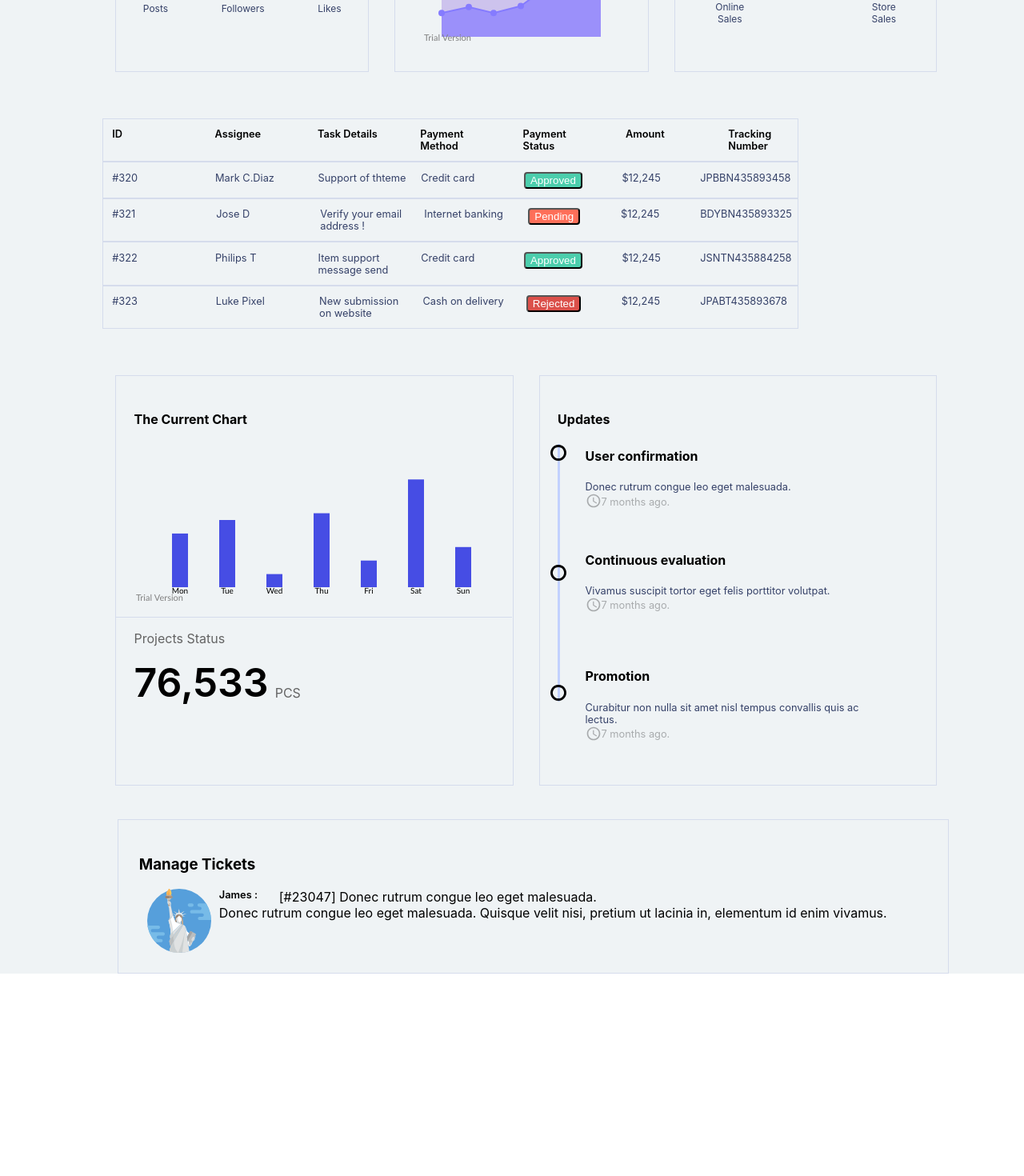
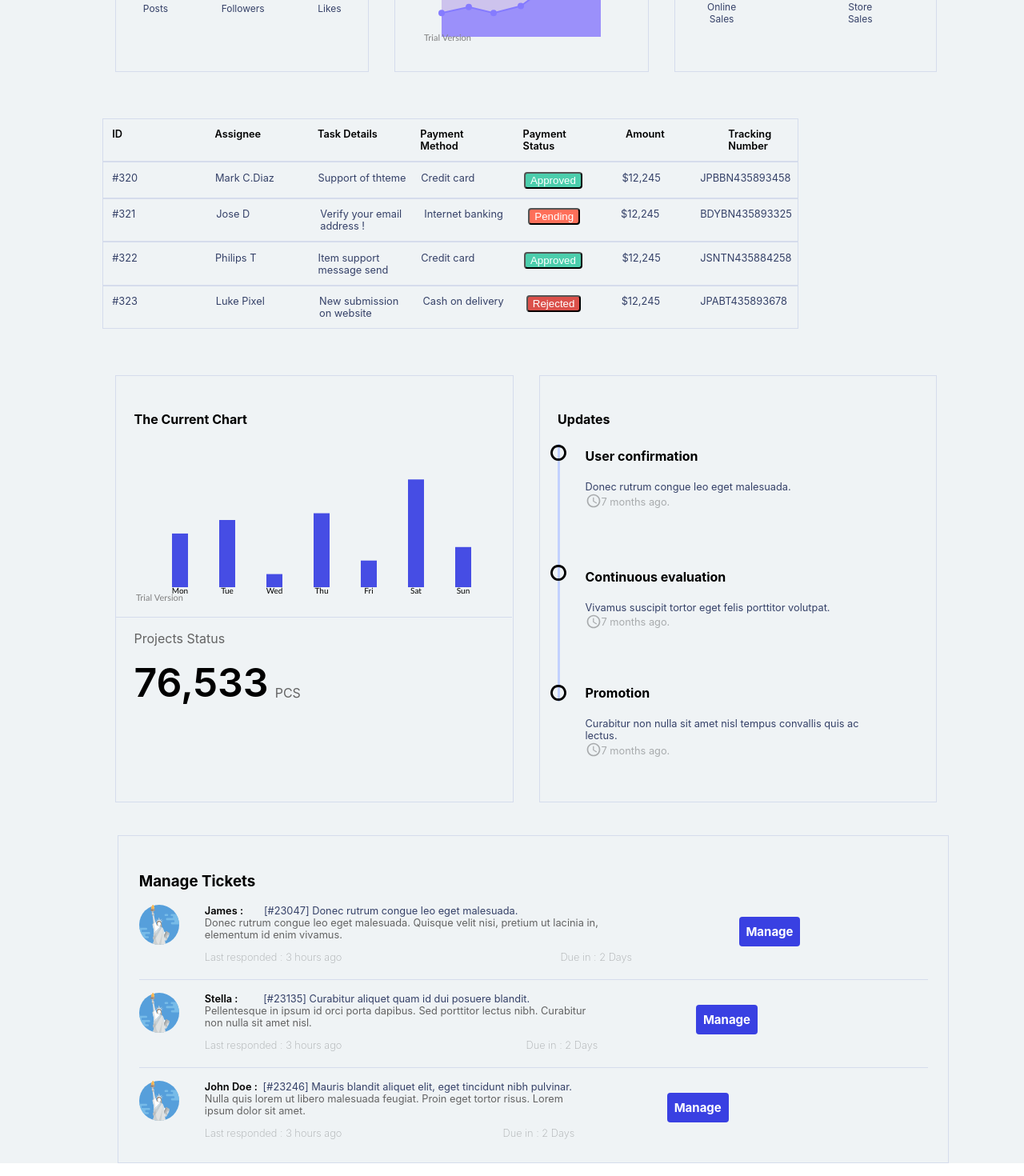
Before and after one commit to nehapadage/Liberty, a React (Create React App) app: page / in a window 1280 px wide. Shown: the part 746-2216 px from the top of the page at 80% size. Before the commit the page ends 1979 px from the top, so only its background shows below. Built offline with nearby package versions, Linux system fonts and the light colour scheme.

Commit message:
7 commit

```diff
--- a/src/Components/libertyPage.css
+++ b/src/Components/libertyPage.css
@@ -2,6 +2,22 @@
     width: 100%;
     height: auto;
     background-color: #EFF3F5;
+}
+
+#justify{
+    width: 85%;
+    display: flex;
+    flex-direction: row;
+    justify-content: space-between;
+
+}
+
+#justify1{
+    width: 85%;
+    display: flex;
+    flex-direction: row;
+    justify-content: space-between;
+    font-size: 12px;
 }
 
 #rows{
@@ -14,7 +30,7 @@
     flex-direction: row;
     width: 80%;
     margin-left: 11%;
-    background-color: white;
+    /* background-color: white; */
     margin-top: 1em;
 }
 
@@ -135,11 +151,13 @@
 }
 
 #card {
-    width: '70%';
-    padding: '10%';
-    border: '1px solid #d5dcec';
-    display: 'flex';
-    flex-direction: 'row'
+    width: 95%;
+     padding: 10%;
+      border: 1px solid #d5dcec;
+       display: flex;
+        flex-direction: row;
+         justify-content: center ;
+         background-color: white;
 }
 
 #cards {
@@ -222,6 +240,55 @@
     /* margin-top: 1em; */
     text-align: start;
     width: 100%;
+}
+
+#name1234 {
+    font-weight: 400;
+    font-size: 0.8rem;
+    color: #354168;
+    /* margin-top: 1em; */
+    text-align: start;
+    width: 90%;
+    /* margin-left: 5.3em; */
+}
+
+#name12345 {
+    font-weight: 400;
+    font-size: 0.8rem;
+    color: #636363;
+    /* margin-top: 1em; */
+    text-align: start;
+    width: 80%;
+    /* margin-left: 5.7em; */
+}
+
+#name123456 {
+    font-weight: 200;
+    font-size: 0.8rem;
+    color: #A8ABAD;
+    margin-top: 1em;
+    text-align: start;
+    width: 80%;
+    /* margin-left: 5.7em; */
+    display: flex;
+    flex-direction: row;
+    justify-content: space-between;
+}
+
+#manage{
+    color: white;
+    font-size: 15px;
+    background-color: #3940e2;
+    padding: 15%;
+    width: -moz-fit-content;
+    width: fit-content;
+    /* margin-left: -8%; */
+    border-radius: 4px;
+    margin-top: 1em;
+}
+
+#colText{
+    margin-left: 2em;
 }
 
 #name14 {
@@ -310,7 +377,7 @@
 
 #infos12 {
     margin: 2em;
-    margin-top: 0em;
+    margin-top: 1.3em;
 }
 
 #infos13 {
@@ -332,6 +399,15 @@
     width: 110%;
     margin-left: -1.5em;
     margin-top: 1em
+}
+
+#bar3 {
+    padding: 0.5px;
+    background-color: #d5dcec;
+    width: 100%;
+    /* margin-left: -1.5em; */
+    margin-top: 1em;
+    margin-bottom: 1em;
 }
 
 #bullet {
@@ -446,6 +522,19 @@
 
 }
 
+
+@media only screen and (max-width: 750px) {
+    #cols{
+        flex-direction: column;
+    }
+    #colText{
+        margin-left: 0em;
+    }
+    #manage{
+        padding: 0.5em;
+    }
+}
+
 @media only screen and (max-width: 1050px) {
     #cards {
         display: flex;
--- a/src/Components/libertyPage.jsx
+++ b/src/Components/libertyPage.jsx
@@ -439,7 +439,7 @@
                     }} id='boxes'> */}
                     <div id='boxes1'>
 
-                        <Card id='card' style={{ width: '80%', padding: '10%', border: '1px solid #d5dcec', display: 'flex', flexDirection: 'row', justifyContent: 'center' }}>
+                        <Card id='card' >
                             <PeopleIcon color="primary" fontSize="large" />
                             <div style={{ marginLeft: '2em' }}>
                                 <Card.Body id='text'>New Users</Card.Body>
@@ -447,7 +447,7 @@
                             </div>
                         </Card>
 
-                        <Card style={{ width: '80%', padding: '10%', border: '1px solid #d5dcec', display: 'flex', flexDirection: 'row', justifyContent: 'center' }}>
+                        <Card id='card'>
                             <CheckCircleOutlinedIcon color="primary" fontSize="large" />
                             <div style={{ marginLeft: '2em' }}>
                                 <Card.Body id='text'>New Feedbacks</Card.Body>
@@ -458,7 +458,7 @@
                     </div>
 
                     <div id='boxes'>
-                        <Card style={{ width: '80%', padding: '10%', border: '1px solid #d5dcec', display: 'flex', flexDirection: 'row', justifyContent: 'center' }}>
+                        <Card id='card'>
                             <img src={require("../assets/trophy.svg")} alt="" width="25" />
                             <div style={{ marginLeft: '2em' }}>
                                 <Card.Body id='text'>Employees</Card.Body>
@@ -466,7 +466,7 @@
                             </div>
                         </Card>
 
-                        <Card style={{ width: '80%', padding: '10%', border: '1px solid #d5dcec', display: 'flex', flexDirection: 'row', justifyContent: 'center' }}>
+                        <Card id='card'>
                             <GpsFixedIcon color="primary" fontSize="large" />
                             <div style={{ marginLeft: '2em' }}>
                                 <Card.Body id='text'>Total Sales</Card.Body>
@@ -530,21 +530,13 @@
                     </Card>
                     <Card id="cardTest2" >
                         <div className="d-flex flex-column" style={{ width: "100%" }}>
-                            <div style={{
-                                display: 'flex',
-                                flexdirection: 'row',
-                                justifyContent: 'space-between',
-                            }}>
+                            <div id='justify'>
                                 <h3>6,256</h3>
                                 <h3 style={{ marginLeft: '7.5em' }}>8569</h3>
 
                             </div>
-                            <div style={{
-                                display: 'flex',
-                                flexdirection: 'row',
-                                // justifyContent: 'space-around',
-                                fontSize: '12px'
-                            }}>
+                            <div id='justify1'
+                            >
                                 <div>Total sales</div>
                                 <div style={{ marginLeft: '9.5em' }}>Open Campaign</div>
 
@@ -556,21 +548,12 @@
 
 
 
-                            <div style={{
-                                display: 'flex',
-                                flexdirection: 'row',
-                                justifyContent: 'space-between',
-                            }}>
+                            <div id='justify'>
                                 <h3>5136</h3>
                                 <h3 style={{ marginLeft: '7.5em' }}>4596</h3>
 
                             </div>
-                            <div style={{
-                                display: 'flex',
-                                flexdirection: 'row',
-                                // justifyContent: 'space-around',
-                                fontSize: '12px'
-                            }}>
+                            <div id='justify1'>
                                 <div>Online Sales</div>
                                 <div style={{ marginLeft: '10.5em' }}>Store Sales</div>
 
@@ -702,17 +685,66 @@
                     <Card id='bottomCard2'>
                         <h3>Manage Tickets</h3>
                         <div id='cols'>
-                            <img src={require('../assets/statue-of-liberty.svg')} alt="Logo" width="100" height="80" />
+                            <img src={require('../assets/statue-of-liberty.svg')} alt="Logo" width="50" height="50" />
 
                             <div id='colText'>
                                 <div id='rows'>
-                                <div id='name13'>James : </div>
-                                <div>[#23047] Donec rutrum congue leo eget malesuada.</div>
+                                    <div id='name13'>James : </div>
+                                    <div id='name1234'>[#23047] Donec rutrum congue leo eget malesuada.</div>
                                 </div>
-                                <div>Donec rutrum congue leo eget malesuada. Quisque velit nisi, pretium ut lacinia in, elementum id enim vivamus.</div>
+                                <div id='name12345'>Donec rutrum congue leo eget malesuada. Quisque velit nisi, pretium ut lacinia in, elementum id enim vivamus.</div>
+                                <div id='name123456'>
+                                    <div>Last responded : 3 hours ago</div>
+                                    <div>Due in : 2 Days</div>
+                                </div>
                             </div>
-                            <div>
+                            <div style={{marginRight:'1em'}}>
+                            {/* <Button >Manage</Button> */}
+                            <h5 id="manage">Manage</h5>
+                            </div>
+                        </div>
 
+                        <div id='bar3'></div>
+
+                        <div id='cols'>
+                            <img src={require('../assets/statue-of-liberty.svg')} alt="Logo" width="50" height="50" />
+
+                            <div id='colText'>
+                                <div id='rows'>
+                                    <div id='name13'>Stella : </div>
+                                    <div id='name1234'>[#23135] Curabitur aliquet quam id dui posuere blandit.</div>
+                                </div>
+                                <div id='name12345'>Pellentesque in ipsum id orci porta dapibus. Sed porttitor lectus nibh. Curabitur non nulla sit amet nisl.</div>
+                                <div id='name123456'>
+                                    <div>Last responded : 3 hours ago</div>
+                                    <div>Due in : 2 Days</div>
+                                </div>
+                            </div>
+                            <div style={{marginRight:'1em'}}>
+                            {/* <Button >Manage</Button> */}
+                            <h5 id="manage">Manage</h5>
+                            </div>
+                        </div>
+
+                        <div id='bar3'></div>
+
+                        <div id='cols'>
+                            <img src={require('../assets/statue-of-liberty.svg')} alt="Logo" width="50" height="50" />
+
+                            <div id='colText'>
+                                <div id='rows'>
+                                    <div id='name13'>John Doe :</div>
+                                    <div id='name1234'>[#23246] Mauris blandit aliquet elit, eget tincidunt nibh pulvinar.</div>
+                                </div>
+                                <div id='name12345'>Nulla quis lorem ut libero malesuada feugiat. Proin eget tortor risus. Lorem ipsum dolor sit amet.</div>
+                                <div id='name123456'>
+                                    <div>Last responded : 3 hours ago</div>
+                                    <div>Due in : 2 Days</div>
+                                </div>
+                            </div>
+                            <div style={{marginRight:'1em'}}>
+                            {/* <Button >Manage</Button> */}
+                            <h5 id="manage">Manage</h5>
                             </div>
                         </div>
                     </Card>
```
